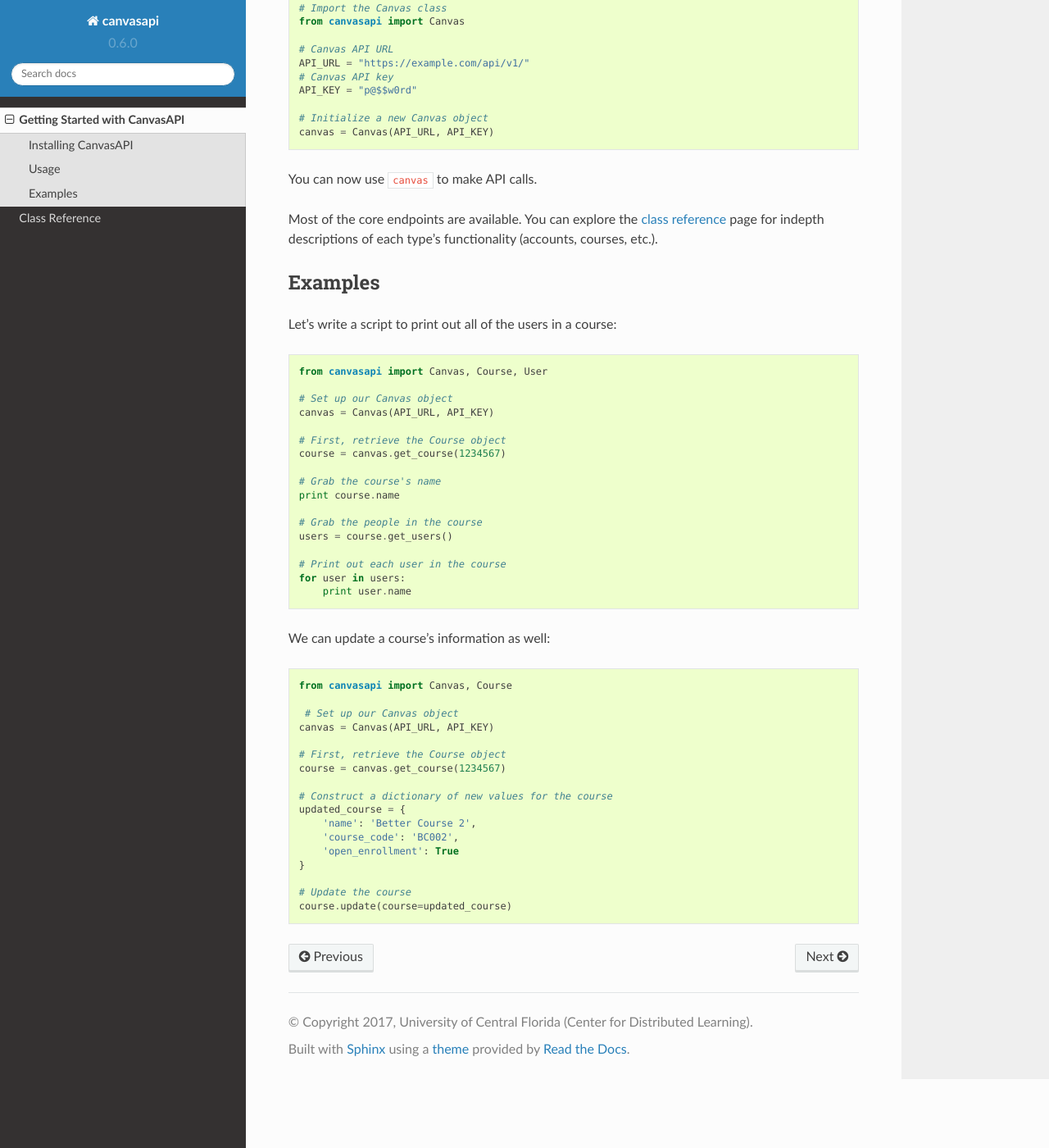
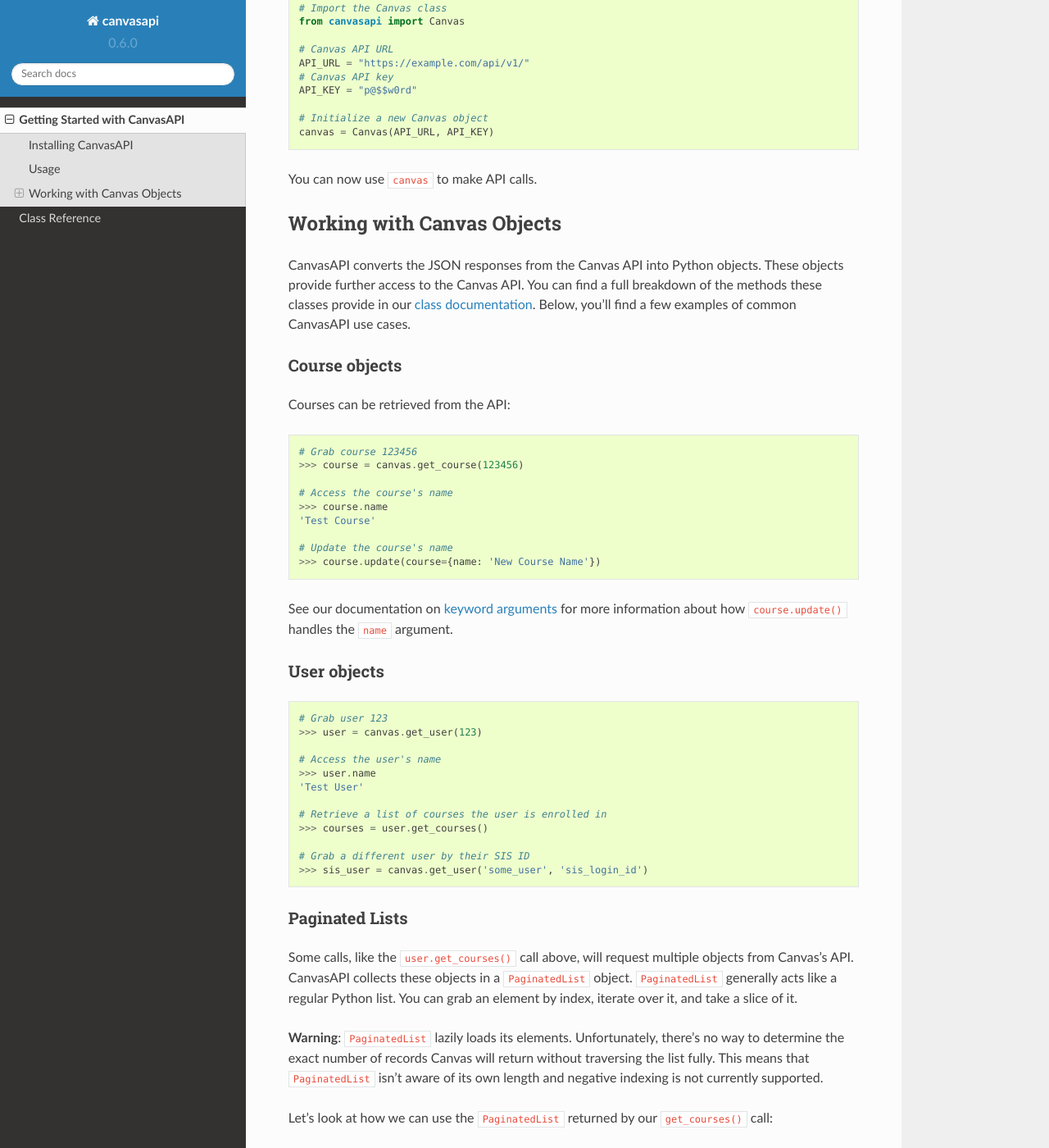
Before and after one commit to ucfopen/canvasapi, a Sphinx documentation site: the page built from docs/getting-started.rst, in a window 1280 px wide and 1400 px high, scrolled down 446 px. Shown: the whole window at 82% size. Built offline with Sphinx 7.4.7 and the Read the Docs theme 2.0.0, drawn with Linux system fonts in a browser that asks for light colours; some of the changed text lies outside the part shown.

Commit message:
Updated getting-started.rst to match the README. Fixed incorrect update example for courses

```diff
--- a/docs/getting-started.rst
+++ b/docs/getting-started.rst
@@ -28,52 +28,97 @@
 
 You can now use :code:`canvas` to make API calls.
 
-Most of the core endpoints are available. You can explore the `class reference <class-reference.html>`_ page
-for indepth descriptions of each type's functionality (accounts, courses, etc.).
+Working with Canvas Objects
+---------------------------
 
-Examples
---------
+CanvasAPI converts the JSON responses from the Canvas API into Python objects. These objects provide further access to the Canvas API. You can find a full breakdown of the methods these classes provide in our `class documentation <class-reference.html>`_. Below, you’ll find a few examples of common CanvasAPI use cases.
 
-Let's write a script to print out all of the users in a course:
+Course objects
+~~~~~~~~~~~~~~
+
+Courses can be retrieved from the API:
 
 .. code:: python
 
-    from canvasapi import Canvas, Course, User
+    # Grab course 123456
+    >>> course = canvas.get_course(123456)
 
-    # Set up our Canvas object
-    canvas = Canvas(API_URL, API_KEY)
+    # Access the course's name
+    >>> course.name
+    'Test Course'
 
-    # First, retrieve the Course object
-    course = canvas.get_course(1234567)
+    # Update the course's name
+    >>> course.update(course={name: 'New Course Name'})
 
-    # Grab the course's name
-    print course.name
+See our documentation on `keyword arguments`_ for more information about how :code:`course.update()` handles the :code:`name` argument.
 
-    # Grab the people in the course
-    users = course.get_users()
-
-    # Print out each user in the course
-    for user in users:
-        print user.name
-
-We can update a course's information as well:
+User objects
+~~~~~~~~~~~~
 
 .. code:: python
 
-    from canvasapi import Canvas, Course
+    # Grab user 123
+    >>> user = canvas.get_user(123)
 
-     # Set up our Canvas object
-    canvas = Canvas(API_URL, API_KEY)
+    # Access the user's name
+    >>> user.name
+    'Test User'
 
-    # First, retrieve the Course object
-    course = canvas.get_course(1234567)
+    # Retrieve a list of courses the user is enrolled in
+    >>> courses = user.get_courses()
 
-    # Construct a dictionary of new values for the course
-    updated_course = {
-        'name': 'Better Course 2',
-        'course_code': 'BC002',
-        'open_enrollment': True
-    }
+    # Grab a different user by their SIS ID
+    >>> sis_user = canvas.get_user('some_user', 'sis_login_id')
 
-    # Update the course
-    course.update(course=updated_course)
+Paginated Lists
+~~~~~~~~~~~~~~~
+
+Some calls, like the :code:`user.get_courses()` call above, will request multiple objects from Canvas’s API. CanvasAPI collects these objects in a :code:`PaginatedList` object. :code:`PaginatedList` generally acts like a regular Python list. You can grab an element by index, iterate over it, and take a slice of it.
+
+**Warning**: :code:`PaginatedList` lazily loads its elements. Unfortunately, there’s no way to determine the exact number of records Canvas will return without traversing the list fully. This means that :code:`PaginatedList` isn’t aware of its own length and negative indexing is not currently supported.
+
+Let’s look at how we can use the :code:`PaginatedList` returned by our :code:`get_courses()` call:
+
+.. code:: python
+
+    # Retrieve a list of courses the user is enrolled in
+    >>> courses = user.get_courses()
+
+    >>> print courses
+    <PaginatedList of type Course>
+
+    # Access the first element in our list.
+    #
+    # You'll notice the first call takes a moment, but the next N-1
+    # elements (where N = the per_page argument supplied; the default is 10)
+    # will be instantly accessible.
+    >>> print courses[0]
+    TST101 Test Course (1234567)
+
+    # Iterate over our course list
+    >>> for course in courses:
+             print course
+
+    TST101 Test Course 1 (1234567)
+    TST102 Test Course 2 (1234568)
+    TST103 Test Course 3 (1234569)
+
+    # Take a slice of our course list
+    >>> courses[:2]
+    [TST101 Test Course 1 (1234567), TST102 Test Course 2 (1234568)]
+
+Keyword Arguments
+~~~~~~~~~~~~~~~~~
+
+Most of Canvas’s API endpoints accept a variety of arguments. CanvasAPI allows developers to insert keyword arguments when making calls to endpoints that accept arguments.
+
+.. code:: python
+
+    # Get all of the active courses a user is currently enrolled in
+    >>> courses = user.get_courses(enrollment_status='active')
+
+    # Get all of the courses that a user is enrolled in as a Teaching Assistant
+    >>> courses = user.get_courses(enrollment_type='TaEnrollment')
+
+    # Fetch 50 objects per page when making calls that return a PaginatedList
+    >>> courses = user.get_courses(per_page=50)
```
Also changed, not shown: README.md (+1 -1 lines).
